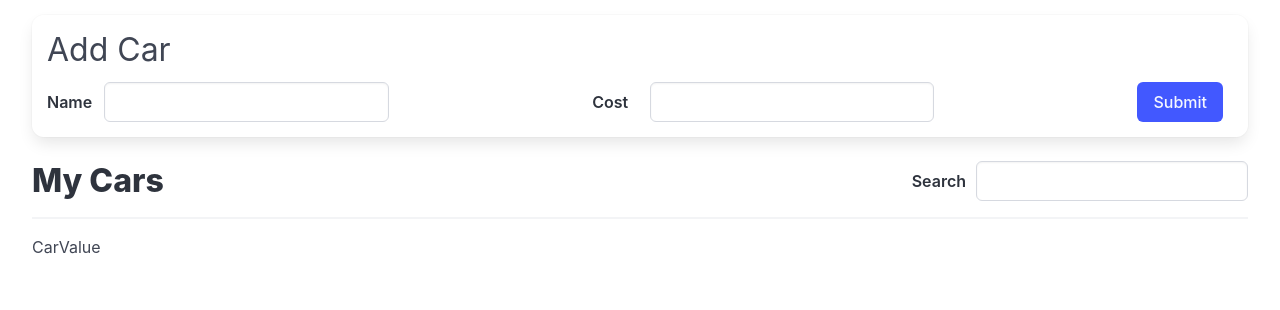
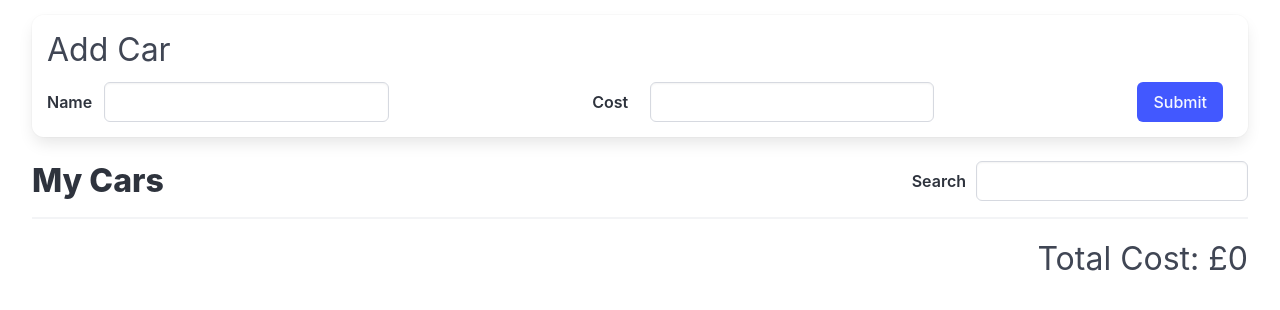
Before and after one commit to numberwang55/cars-redux, a React (Create React App) app: page / in a window 1280 px wide. Shown: the top 310 px of the page. Built offline with nearby package versions, Linux system fonts and the light colour scheme.

Commit message:
Update: CarValue displays total cost of listed cars

```diff
--- a/src/components/CarValue.js
+++ b/src/components/CarValue.js
@@ -1,3 +1,13 @@
+import { useSelector } from "react-redux"
+
 export default function CarValue() {
-  return <div>CarValue</div>
+  const totalCost = useSelector(({cars: {data, searchTerm}}) =>
+    data.filter((car) =>
+      car.name.toLowerCase().includes(searchTerm.toLowerCase())
+    ).reduce((acc, car) => {
+      return acc +car.cost
+    }, 0)
+  )
+
+  return <div className="car-value">Total Cost: £{totalCost}</div>
 }
```
